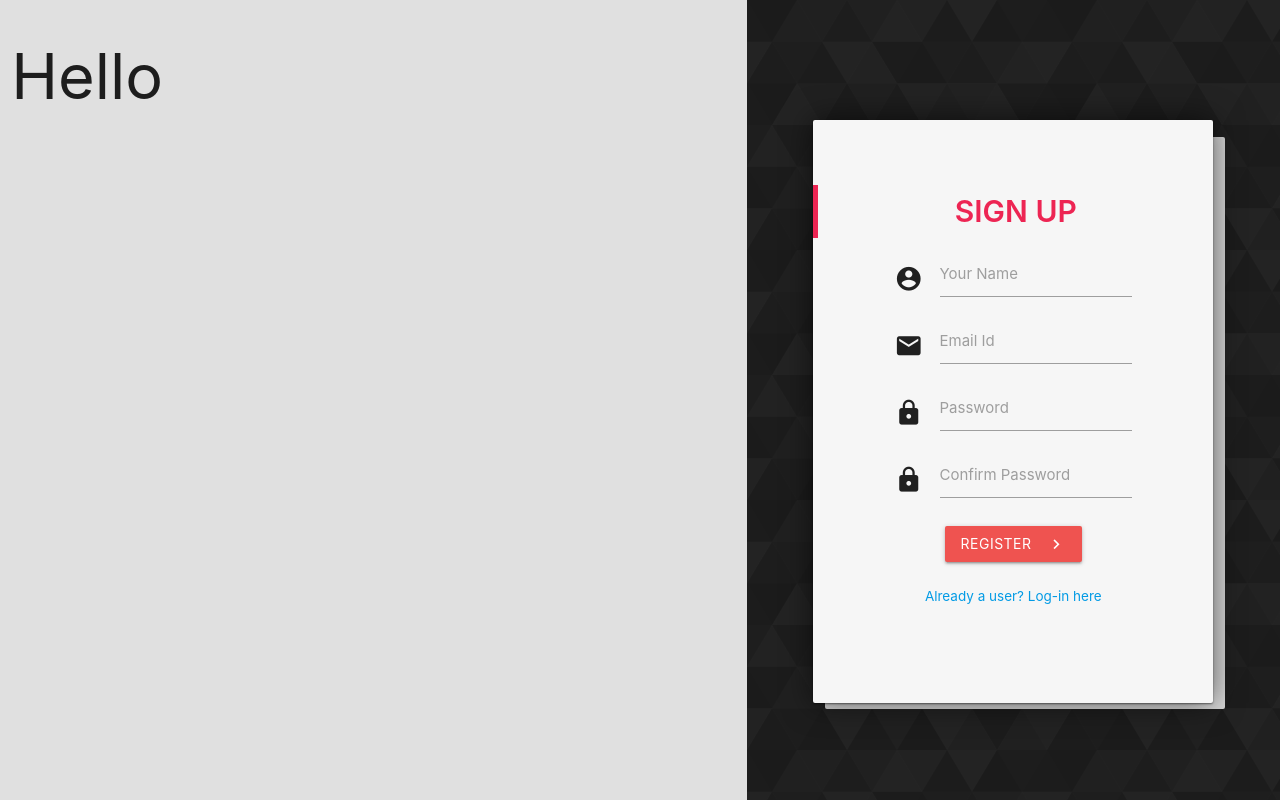
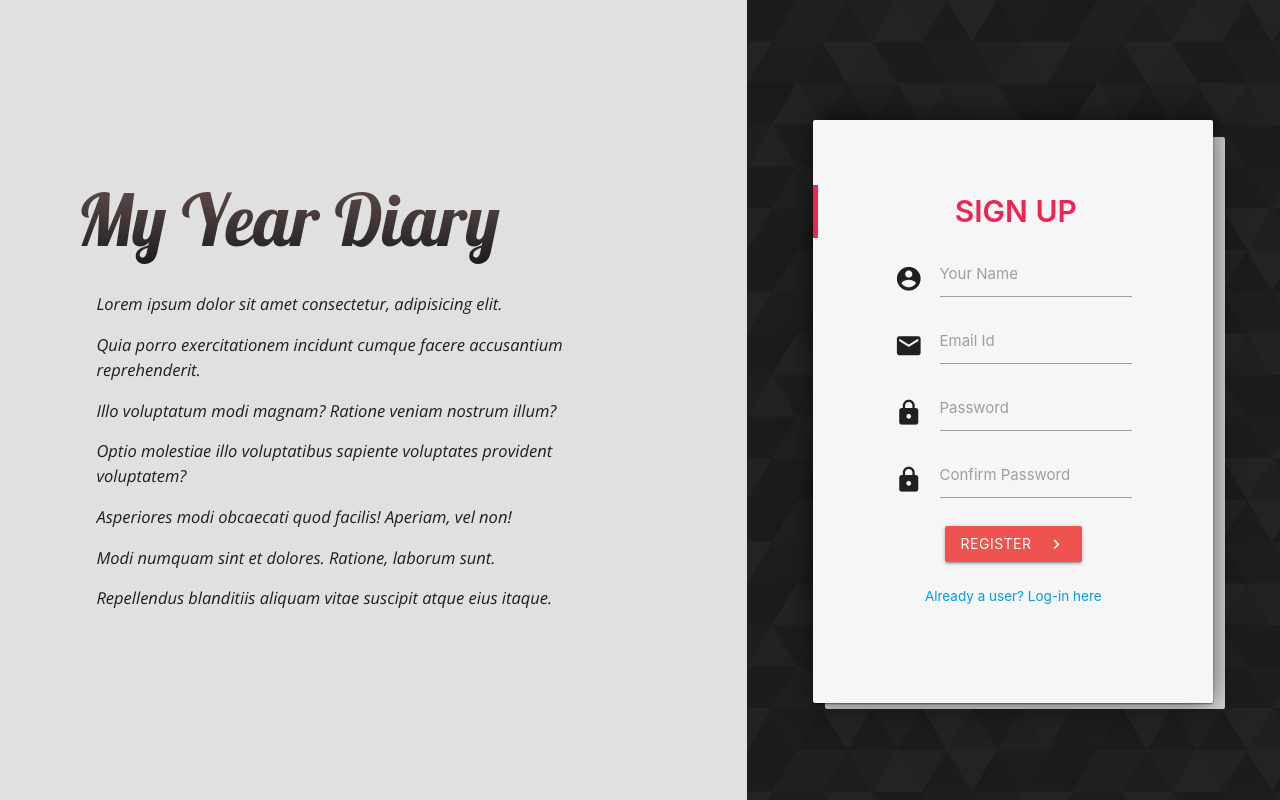
Before and after one commit to chauhanssaksham/year-diary-react, a React (Create React App) app in the folder client/: page /signup in a window 1280 px wide. Built offline with nearby package versions, Linux system fonts and the light colour scheme.

Commit message:
Added home page stuff

```diff
--- a/client/src/App.js
+++ b/client/src/App.js
@@ -1,26 +1,14 @@
 import React, {Fragment} from 'react';
-import {Redirect, BrowserRouter as Router, Route, Switch } from 'react-router-dom';
 import './styles/App.scss';
 // import './styles/materialize/js/bin/materialize.js';
-import LoginForm from './components/Auth/LoginForm'
-import SignUpForm from './components/Auth/SignUpForm'
+import HomePage from './components/Layout/HomePage'
 
 function App() {
   return (
-    <Router>
     <Fragment>
     {/* <Redirect to='/login' /> */}
-        <div className="row main">
-            <div className="col s12 l7 grey lighten-2"><div><h1>Hello</h1></div></div>
-            <div className="col s12 l5 right-section">
-            <Switch>
-                <Route exact path='/' component={LoginForm} />
-                <Route exact path='/signup' component={SignUpForm} />
-            </Switch>
-            </div>
-        </div>
+        <HomePage/>
     </Fragment>
-    </Router>
   );
 }
 
--- /dev/null
+++ b/client/src/components/Layout/HomePage.js
@@ -0,0 +1,37 @@
+import React from 'react'
+import {Redirect, BrowserRouter as Router, Route, Switch } from 'react-router-dom';
+import LoginForm from '../Auth/LoginForm'
+import SignUpForm from '../Auth/SignUpForm'
+
+const HomePage = () => {
+    return (
+        <Router>
+        <div className="row main">
+            <div className="col s12 l7 grey lighten-2">
+            <div className="home-main">
+                <h3>My Year Diary</h3>
+                <p class="flow-text">
+                    <ul>
+                        <li>Lorem ipsum dolor sit amet consectetur, adipisicing elit.</li>
+                        <li>Quia porro exercitationem incidunt cumque facere accusantium reprehenderit.</li>
+                        <li>Illo voluptatum modi magnam? Ratione veniam nostrum illum?</li>
+                        <li>Optio molestiae illo voluptatibus sapiente voluptates provident voluptatem?</li>
+                        <li>Asperiores modi obcaecati quod facilis! Aperiam, vel non!</li>
+                        <li>Modi numquam sint et dolores. Ratione, laborum sunt.</li>
+                        <li>Repellendus blanditiis aliquam vitae suscipit atque eius itaque.</li>
+                    </ul>
+                </p>
+            </div>
+            </div>
+            <div className="col s12 l5 right-section">
+            <Switch>
+                <Route exact path='/' component={LoginForm} />
+                <Route exact path='/signup' component={SignUpForm} />
+            </Switch>
+            </div>
+        </div>
+        </Router>
+    )
+}
+
+export default HomePage
--- a/client/src/styles/App.scss
+++ b/client/src/styles/App.scss
@@ -1,5 +1,8 @@
+@import url('https://fonts.googleapis.com/css2?family=Lobster&family=Open+Sans:ital,wght@1,300&display=swap');
+
 @import "./materialize/materialize";
 @import "./base/variables";
 @import "./base/base";
 @import "./base/home";
-@import "./components/_auth";
+@import './components/homePage';
+@import "./components/auth";
--- a/client/src/styles/components/_auth.scss
+++ b/client/src/styles/components/_auth.scss
@@ -3,37 +3,42 @@
     max-width: 400px;
     width: 100%;
     margin: 0 auto 0;
-    margin-top:15vh;
+    margin-top: 15vh;
 }
+
 .auth-card:first-child {
     background: #ebebebe7;
     height: 564px;
-    width:400px;
+    width: 400px;
     border-radius: 2px;
     margin: 0 10px;
     top: 12px;
-    left:0px;
-    border:none;
+    left: 0px;
+    border: none;
     padding: 0;
     position: absolute;
-    box-shadow:none;
-    box-shadow:none;
+    box-shadow: none;
+    box-shadow: none;
 }
+
 .auth-card {
     position: relative;
     background: #f6f6f6;
     border-radius: 2px;
     box-sizing: border-box;
     box-shadow: 0px 0px 30px rgba(0, 0, 0, 0.6), 0 1px 2px rgba(0, 0, 0, 0.5);
-    -webkit-transition: .3s ease;
-    transition: .3s ease;
+    -webkit-transition: 0.3s ease;
+    transition: 0.3s ease;
 }
+
 .login-card {
     padding: 114px 0 94px 0;
 }
+
 .signup-card {
     padding: 65px 0 40px 0;
 }
+
 .auth-card .title {
     position: relative;
     z-index: 1;
@@ -45,47 +50,54 @@
     font-weight: 600;
     text-transform: uppercase;
 }
-.signup-card .title{
+
+.signup-card .title {
     padding: 10px 0 10px 0px;
     margin: 0 0 5px 0;
+}
 
-}
-.auth-card .input-field{
+.auth-card .input-field {
     margin: 8px 0 5px 0;
 }
 
-.auth-form{
+.auth-form {
     margin: 0px 20px 0 20px;
 }
-.auth-prefix{
-    font-size:1.9rem!important;
+
+.auth-prefix {
+    font-size: 1.9rem !important;
     line-height: 2.6rem;
 }
+
 .auth-card button {
-    margin:14px 0 6px 0;
+    margin: 14px 0 6px 0;
     cursor: pointer;
     overflow: hidden;
-    -webkit-transition: .3s ease;
-    transition: .3s ease;
-    text-align:center;
+    -webkit-transition: 0.3s ease;
+    transition: 0.3s ease;
+    text-align: center;
 }
-.signup-card button{
-    margin:7px 0 3px 0;
+
+.signup-card button {
+    margin: 7px 0 3px 0;
 }
+
 .auth-card a {
-    font-size:0.9rem;
+    font-size: 0.9rem;
 }
+
 @media only screen and (min-width: $breakpoint-large) {
-    .auth-card:first-child{
+    .auth-card:first-child {
         // top: 16px;
-        left:2px;
-        height:569px;
+        left: 2px;
+        height: 569px;
     }
 }
+
 @media only screen and (min-width: $breakpoint-extra-large) {
-    .auth-card:first-child{
+    .auth-card:first-child {
         top: 17px;
-        left:2px;
-        height:572px;
+        left: 2px;
+        height: 572px;
     }
 }
--- /dev/null
+++ b/client/src/styles/components/_homePage.scss
@@ -0,0 +1,37 @@
+.home-main{
+    margin: 0 7% 0 3%;
+    max-width: 1280px;
+    width: 90%;
+    top:18vh;
+    position: relative;
+    h3{
+        font-size: 4.8rem;
+        font-family: 'Lobster', cursive;
+        line-height: 1.3;
+        background: -webkit-linear-gradient(rgb(105, 83, 83), rgb(26, 26, 26));
+        background-clip: text;
+        -webkit-text-fill-color: transparent;
+    }
+    p{
+        font-family: 'Open Sans', sans-serif;
+        font-size: 1.1rem;
+        li{
+            margin-left:20px;
+            padding: 8px 0;
+            list-style-type: unset;
+        }
+    }
+}
+
+@media only screen and (min-width:$breakpoint-medium){
+    .home-main{
+        width:85%;
+        margin:0 10% 0 5%;
+    }
+}
+@media only screen and (min-width:$breakpoint-large){
+    .home-main{
+        width:73%;
+        margin:0 20% 0 9%;
+    }
+}
```
